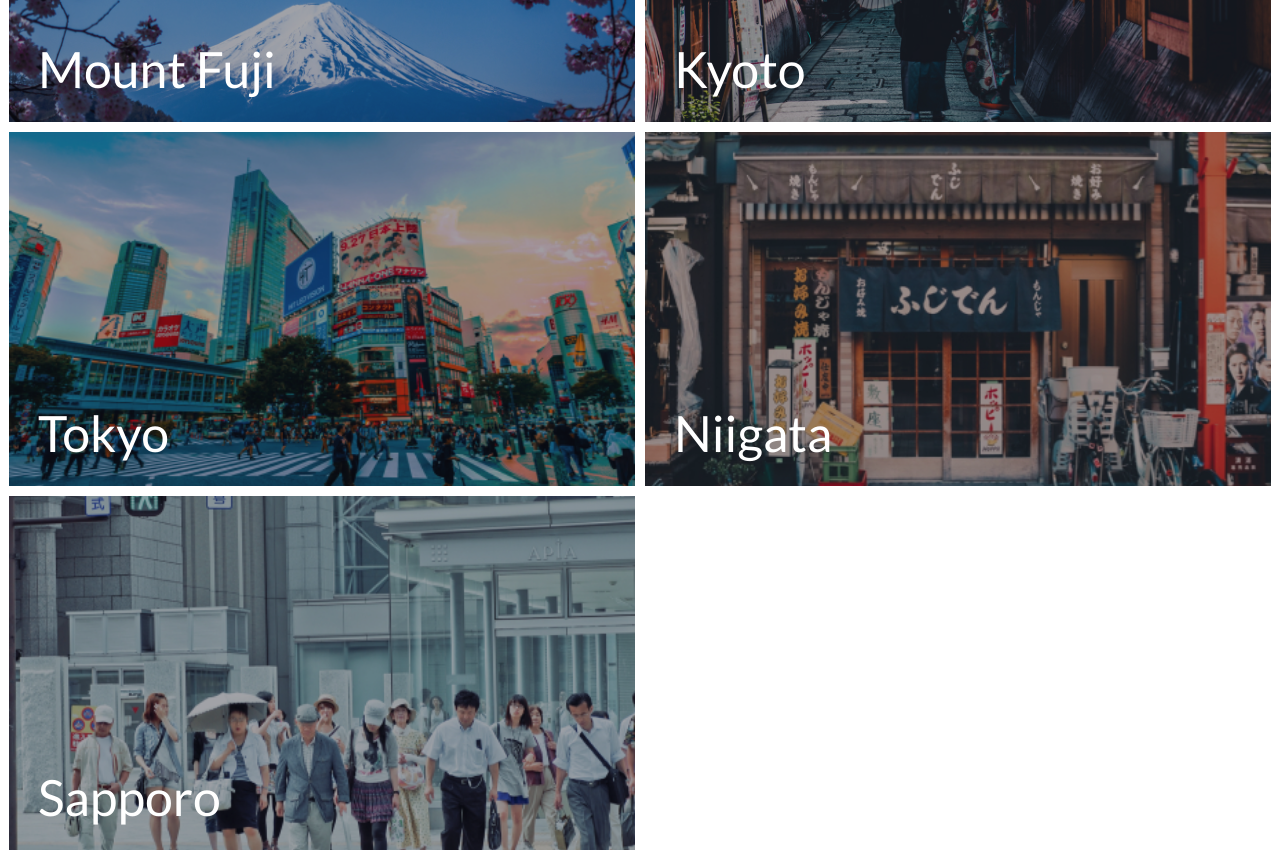
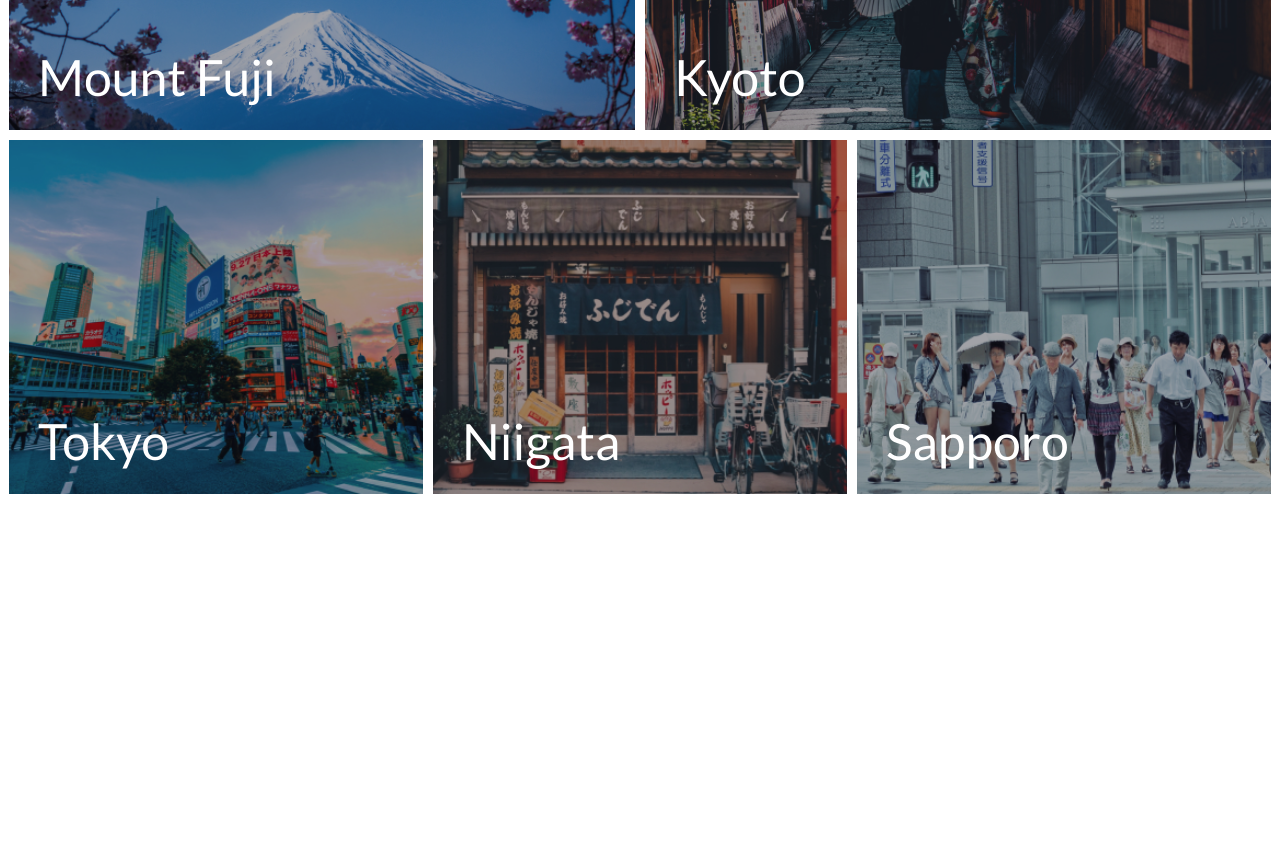
Before and after one commit to Yaavkin/figma-project, a plain HTML site: page index.html in a window 1280 px wide. Shown: the part 1800-2650 px from the top of the page. After the commit the page ends 2425 px from the top, so only its background shows below. Drawn offline with Linux system fonts and the light colour scheme.

Commit message:
first-commit

```diff
--- a/css/style.css
+++ b/css/style.css
@@ -119,7 +119,7 @@
     background: url(../img/Hero.jpg) no-repeat center;
     background-size: cover;
     padding-top: 263px;
-
+    padding-bottom: 223px;
   }
   .intro_title{
     max-width: 619px;
@@ -248,6 +248,9 @@
 
   /* Places styles start*/
 
+  .places{
+    margin-bottom: 131px;
+  }
   .places_title{
     margin-right: 16px;
   }
@@ -308,11 +311,22 @@
   .places_card_size_lg{
     grid-column: span 3;
   }
+  .places_card_size_sm{
+    grid-column: span 2;
+  }
   .places_card-pic{
     width: 100%;
     height: 354px;
     object-fit: cover;
     transition: 1s;
+  }
+  .places_card-pic_size_lg{
+    height: 354px;
+    object-fit: cover;
+  }
+  .places_card-pic_size_sm{
+    height: 283px;
+    object-fit: cover;
   }
   .places_card-link{
     position: absolute;
--- a/index.html
+++ b/index.html
@@ -90,7 +90,8 @@
                         <a href="#" class="benefits_card-more">
                             LEARN MORE
                         </a>
-                    </div>
+                        </div>
+
                     <div class="benefits_card">
                         <div class="benefits_card-pic">
                             <img src="img/svg/Icon (1).svg" alt="first icon" class="benefits_card-thumb">
@@ -120,7 +121,7 @@
                         LEARN MORE
                     </a>
                 </div>
-                </div>
+            </div>
         </section>
 
         <!-- Benefits end -->
@@ -140,7 +141,7 @@
 
                 <div class="places_cards">
                    <figure class="places_card places_card_size_lg">
-                    <img src="/img/mount.jpg" alt="Mount Fuji" class="places_card-pic">
+                    <img src="/img/mount.jpg" alt="Mount Fuji" class="places_card-pic places_card-pic_size_lg">
                     <figcaption class="places_card-title">
                         Mount Fuji
                     </figcaption>
@@ -148,31 +149,31 @@
                    </figure>
 
                    <figure class="places_card places_card_size_lg">
-                    <img src="/img/kyoto.jpg" alt="Kyoto" class="places_card-pic">
+                    <img src="/img/kyoto.jpg" alt="Kyoto" class="places_card-pic places_card-pic_size_lg">
                     <figcaption class="places_card-title">
                         Kyoto
                     </figcaption>
                     <a href="#!" class="places_card-link"></a>
                    </figure>
 
-                   <figure class="places_card places_card_size_lg">
-                    <img src="/img/tokyo.jpg" alt="Tokyo" class="places_card-pic">
+                   <figure class="places_card places_card_size_sm">
+                    <img src="/img/tokyo.jpg" alt="Tokyo" class="places_card-pic places_card-pic_size_lg">
                     <figcaption class="places_card-title">
                         Tokyo
                     </figcaption>
                     <a href="#!" class="places_card-link"></a>
                    </figure>
 
-                   <figure class="places_card places_card_size_lg">
-                    <img src="/img/niigata.jpg" alt="Niigata" class="places_card-pic">
+                   <figure class="places_card places_card_size_sm">
+                    <img src="/img/niigata.jpg" alt="Niigata" class="places_card-pic places_card-pic_size_lg">
                     <figcaption class="places_card-title">
                         Niigata
                     </figcaption>
                     <a href="#!" class="places_card-link"></a>
                    </figure>
 
-                   <figure class="places_card places_card_size_lg">
-                    <img src="/img/sapporo.jpg" alt="Sapporo" class="places_card-pic">
+                   <figure class="places_card places_card_size_sm">
+                    <img src="/img/sapporo.jpg" alt="Sapporo" class="places_card-pic places_card-pic_size_lg">
                     <figcaption class="places_card-title">
                         Sapporo
                     </figcaption>
```
